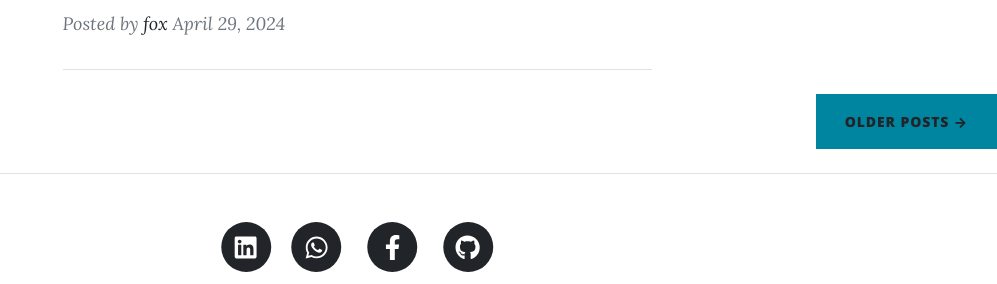
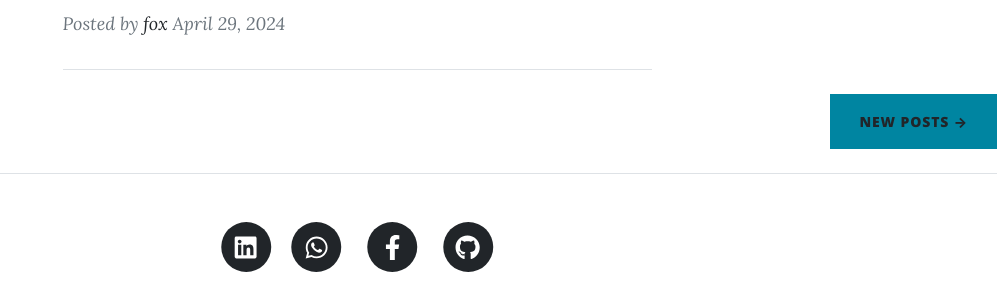
Before and after one commit to Usef3/Plog-Bost, a Django app: page /home/ in a window 1280 px wide. Shown: the part 1565-1849 px from the top of the page, without its empty margins (283-1280 px from the left). Run offline with Django 4.2, Linux system fonts and the light colour scheme; data comes from the database, SQL or seed files in the repository; both versions use the stored data as it was after the commit; some libraries are stand-ins or nearby versions.

Commit message:
add static

```diff
--- a/Blog/templates/blog/pagination.html
+++ b/Blog/templates/blog/pagination.html
@@ -6,7 +6,7 @@
     {% endif %}
 
     {% if page.has_next %}
-        <a href="?page={{ page.next_page_number }}">Older Posts →</a>
+        <a href="?page={{ page.next_page_number }}">New Posts →</a>
     {% endif %}
     </span>
 </div>
```
Also changed, not shown: db.sqlite3, media/imges/24/05/16/bg_img/9312.jpg (added), media/imges/24/05/16/bg_img/downlo1ad.png (added), media/imges/24/05/16/bg_img/download_2.png (added), media/imges/24/05/16/post_img/1_1-6F9MXj6-nIi4VYAQ3B3Q.png (added), media/imges/24/05/16/post_img/download_2.jpeg (added), media/imges/24/05/16/post_img/images_1.jpeg (added).
